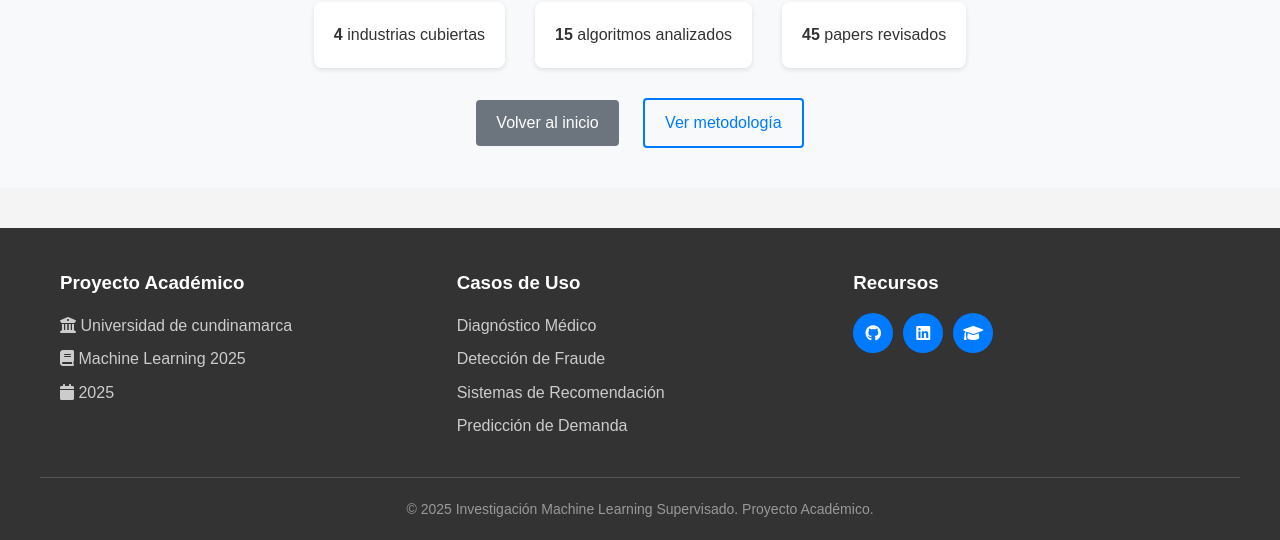
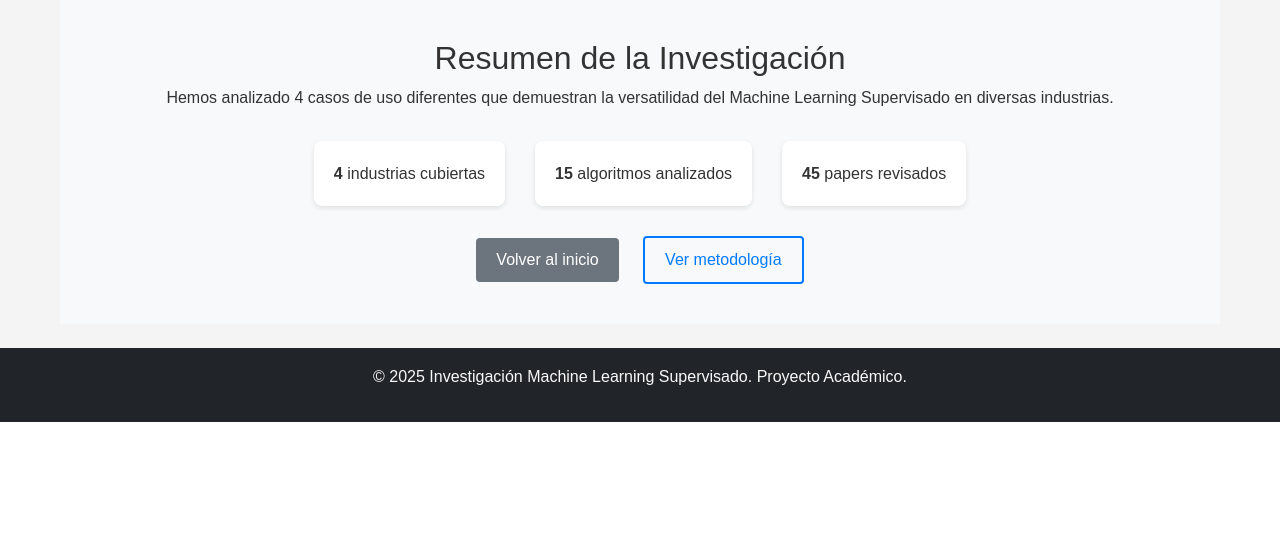
Before and after one commit to edison-agudelo/-Machine-Learning-, a Flask app: page /casos in a window 1280 px wide. Shown: the part 4799-5339 px from the top of the page. After the commit the page ends 5221 px from the top, so only its background shows below. Run offline with Flask 3, Linux system fonts and the light colour scheme.

Commit message:
arreglos para terminar el proyecto
Refactorizar base.html para mejorar la estructura de la barra de navegación y el diseño con la integración de Bootstrap

```diff
--- a/templates/base.html
+++ b/templates/base.html
@@ -4,80 +4,59 @@
     <meta charset="UTF-8">
     <meta name="viewport" content="width=device-width, initial-scale=1.0">
     <title>{% if title %}{{ title }} - {% endif %}Machine Learning Supervisado</title>
+
+    <!-- Bootstrap CSS -->
+    <link href="https://cdn.jsdelivr.net/npm/bootstrap@5.3.2/dist/css/bootstrap.min.css" rel="stylesheet">
+
+    <!-- FontAwesome -->
+    <link href="https://cdnjs.cloudflare.com/ajax/libs/font-awesome/6.0.0/css/all.min.css" rel="stylesheet">
+
+    <!-- Tu CSS personalizado -->
     <link rel="stylesheet" href="{{ url_for('static', filename='css/style.css') }}">
-    <link href="https://cdnjs.cloudflare.com/ajax/libs/font-awesome/6.0.0/css/all.min.css" rel="stylesheet">
 </head>
 <body>
-    <header class="header">
-        <nav class="navbar">
-            <div class="nav-container">
-                <div class="nav-logo">
-                    <a href="{{ url_for('index') }}">
-                        <i class="fas fa-brain"></i>
-                        <span>ML Supervisado</span>
+    <!-- Menú -->
+    <nav class="navbar navbar-expand-lg navbar-dark bg-dark">
+      <div class="container-fluid">
+        <a class="navbar-brand" href="{{ url_for('index') }}">
+          <i class="fas fa-brain"></i> ML Supervisado
         </a>
-                </div>
-                <ul class="nav-menu">
+        <button class="navbar-toggler" type="button" data-bs-toggle="collapse" data-bs-target="#navbarNav" aria-controls="navbarNav" aria-expanded="false" aria-label="Toggle navigation">
+          <span class="navbar-toggler-icon"></span>
+        </button>
+        <div class="collapse navbar-collapse" id="navbarNav">
+          <ul class="navbar-nav ms-auto">
             <li class="nav-item">
-                        <a href="{{ url_for('index') }}" class="nav-link {% if request.endpoint == 'index' %}active{% endif %}">
+              <a class="nav-link {% if request.endpoint == 'index' %}active{% endif %}" href="{{ url_for('index') }}">
                 <i class="fas fa-home"></i> Inicio
               </a>
             </li>
             <li class="nav-item">
-                        <a href="{{ url_for('casos') }}" class="nav-link {% if request.endpoint == 'casos' %}active{% endif %}">
+              <a class="nav-link {% if request.endpoint == 'casos' %}active{% endif %}" href="{{ url_for('casos') }}">
                 <i class="fas fa-list"></i> Casos de Uso
               </a>
             </li>
             <li class="nav-item">
-                        <a href="{{ url_for('metodologia') }}" class="nav-link {% if request.endpoint == 'metodologia' %}active{% endif %}">
+              <a class="nav-link {% if request.endpoint == 'metodologia' %}active{% endif %}" href="{{ url_for('metodologia') }}">
                 <i class="fas fa-microscope"></i> Metodología
               </a>
             </li>
           </ul>
-                <div class="hamburger">
-                    <span class="bar"></span>
-                    <span class="bar"></span>
-                    <span class="bar"></span>
         </div>
       </div>
     </nav>
-    </header>
 
-    <main class="main-content">
+    <!-- Contenido dinámico -->
+    <main class="container my-4">
         {% block content %}{% endblock %}
     </main>
 
-    <footer class="footer">
-        <div class="footer-container">
-            <div class="footer-section">
-                <h3>Proyecto Académico</h3>
-                <p><i class="fas fa-university"></i> Universidad de cundinamarca</p>
-                <p><i class="fas fa-book"></i> Machine Learning  2025</p>
-                <p><i class="fas fa-calendar"></i> 2025</p>
-            </div>
-            <div class="footer-section">
-                <h3>Casos de Uso</h3>
-                <ul>
-                    <li><a href="{{ url_for('caso_detalle', caso_id=1) }}">Diagnóstico Médico</a></li>
-                    <li><a href="{{ url_for('caso_detalle', caso_id=2) }}">Detección de Fraude</a></li>
-                    <li><a href="{{ url_for('caso_detalle', caso_id=3) }}">Sistemas de Recomendación</a></li>
-                    <li><a href="{{ url_for('caso_detalle', caso_id=4) }}">Predicción de Demanda</a></li>
-                </ul>
-            </div>
-            <div class="footer-section">
-                <h3>Recursos</h3>
-                <div class="social-links">
-                    <a href="#" aria-label="GitHub"><i class="fab fa-github"></i></a>
-                    <a href="#" aria-label="LinkedIn"><i class="fab fa-linkedin"></i></a>
-                    <a href="#" aria-label="Google Scholar"><i class="fas fa-graduation-cap"></i></a>
-                </div>
-            </div>
-        </div>
-        <div class="footer-bottom">
+    <!-- Footer -->
+    <footer class="bg-dark text-light text-center py-3">
         <p>&copy; 2025 Investigación Machine Learning Supervisado. Proyecto Académico.</p>
-        </div>
     </footer>
 
-    <script src="{{ url_for('static', filename='js/main.js') }}"></script>
+    <!-- Bootstrap JS -->
+    <script src="https://cdn.jsdelivr.net/npm/bootstrap@5.3.2/dist/js/bootstrap.bundle.min.js"></script>
 </body>
 </html>
```
Lines whose indentation alone changed are shown as unchanged.
